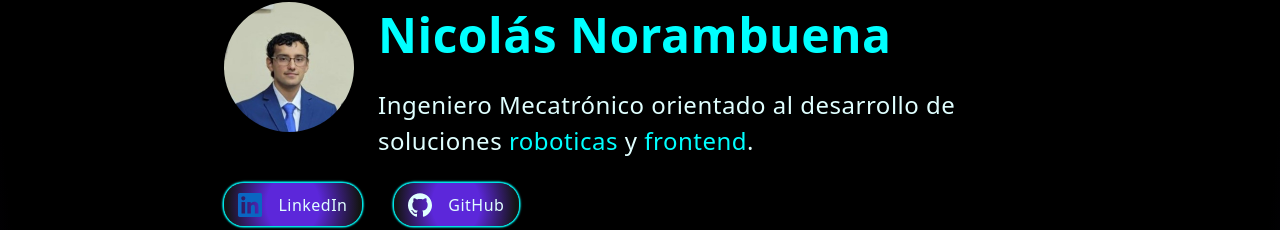
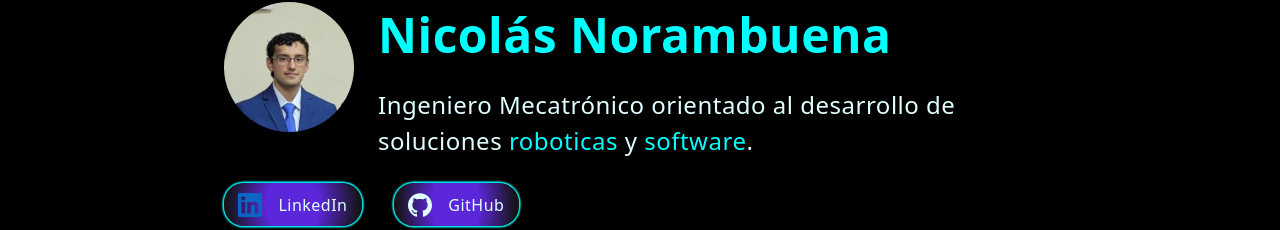
Before and after one commit to nicolasnna/porfolio-web-react, a React (Vite) app: page / in a window 1280 px wide. Shown: the part 185-415 px from the top of the page. Built offline with nearby package versions, Linux system fonts and the light colour scheme; a web font is replaced by a local one.

Commit message:
Fix minor text

```diff
--- a/src/components/Hero/Hero.jsx
+++ b/src/components/Hero/Hero.jsx
@@ -23,7 +23,7 @@ export default function Hero() {
           <p style={{ fontSize: "x-large" }}>
             Ingeniero Mecatrónico orientado al desarrollo de soluciones
             <span style={{ color: "#00FFFF" }}> roboticas</span> y{" "}
-            <span style={{ color: "#00FFFF" }}>frontend</span>.
+            <span style={{ color: "#00FFFF" }}>software</span>.
           </p>
         </Stack>
       </Stack>
```
